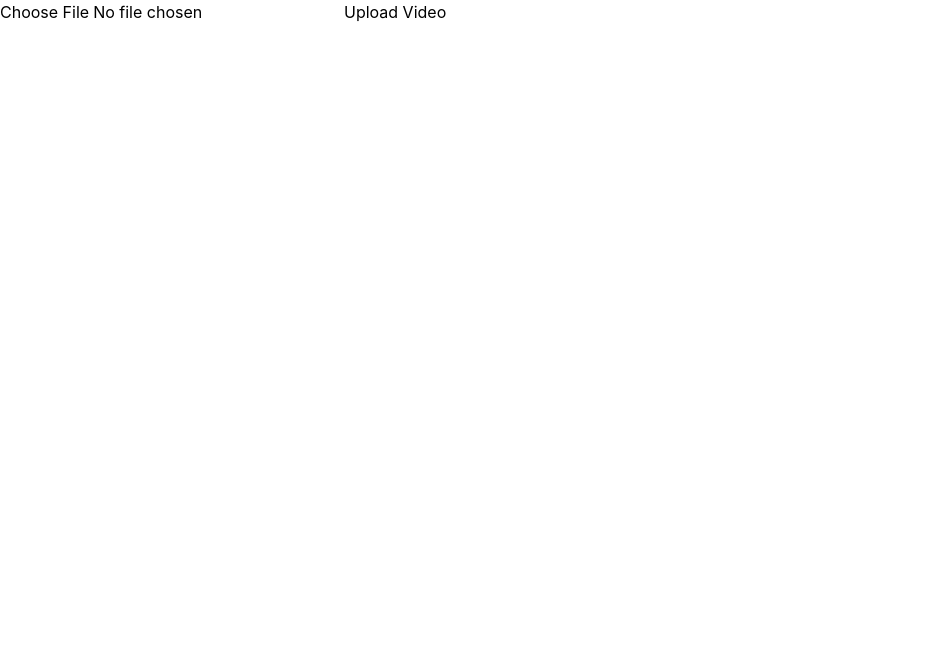
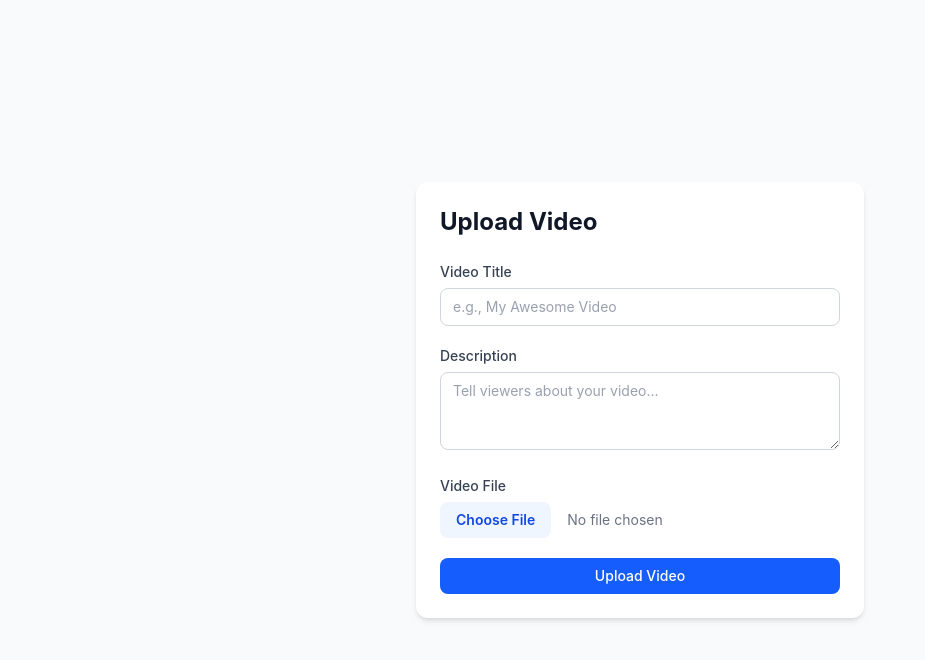
Before and after one commit to mentlly/Video-Streaming, a Next.js app in the folder frontend/: page /upload in a window 1280 px wide. Shown: the top 660 px of the page, without its empty margins (0-925 px from the left). Built offline with nearby package versions, Linux system fonts and the light colour scheme.

Commit message:
added title and description and some style using tailwind css

```diff
--- a/frontend/src/app/upload/page.tsx
+++ b/frontend/src/app/upload/page.tsx
@@ -4,18 +4,21 @@ import { useState } from 'react';
 
 export default function VideoUpload() {
   const [file, setFile] = useState<File | null>(null);
+  const [title, setTitle] = useState('');
+  const [description, setDescription] = useState('');
   const [status, setStatus] = useState('');
 
   const handleUpload = async (e: React.FormEvent) => {
     e.preventDefault();
     if (!file) return alert('Please select a video file first.');
+    if (!title.trim()) return alert('Please enter a title.');
 
-    // 1. Create the FormData instance
     const formData = new FormData();
 
-    // 2. Append the file (and any extra text data you want)
+    // Append the file and user-inputted text data
     formData.append('video', file);
-    formData.append('title', 'My Awesome Video');
+    formData.append('title', title);
+    formData.append('description', description);
 
     try {
       setStatus('Uploading...');
@@ -26,7 +29,11 @@ export default function VideoUpload() {
       });
 
       if (response.status === 200) {
-        setStatus('Upload successful!');
+        setStatus('Upload successful! 🎉');
+        // Optional: Clear form on success
+        setTitle('');
+        setDescription('');
+        setFile(null);
       } else {
         const errorText = await response.text();
         setStatus(errorText || 'Upload failed.');
@@ -38,14 +45,74 @@ export default function VideoUpload() {
   };
 
   return (
-    <form onSubmit={handleUpload}>
+    <div className="flex min-h-screen items-center justify-center bg-gray-50 p-4 dark:bg-gray-900">
+      <div className="w-full max-w-md rounded-xl bg-white p-6 shadow-md dark:bg-gray-800">
+        <h2 className="mb-6 text-2xl font-bold text-gray-900 dark:text-white">
+          Upload Video
+        </h2>
+
+        <form onSubmit={handleUpload} className="space-y-5">
+          {/* Title Input */}
+          <div>
+            <label className="mb-1.5 block text-sm font-medium text-gray-700 dark:text-gray-300">
+              Video Title
+            </label>
+            <input
+              type="text"
+              placeholder="e.g., My Awesome Video"
+              value={title}
+              onChange={(e) => setTitle(e.target.value)}
+              className="w-full rounded-lg border border-gray-300 bg-white px-3 py-2 text-sm text-gray-950 placeholder-gray-400 focus:border-blue-500 focus:outline-none focus:ring-1 focus:ring-blue-500 dark:border-gray-600 dark:bg-gray-700 dark:text-white dark:placeholder-gray-500"
+              required
+            />
+          </div>
+
+          {/* Description Input */}
+          <div>
+            <label className="mb-1.5 block text-sm font-medium text-gray-700 dark:text-gray-300">
+              Description
+            </label>
+            <textarea
+              placeholder="Tell viewers about your video..."
+              value={description}
+              onChange={(e) => setDescription(e.target.value)}
+              rows={3}
+              className="w-full rounded-lg border border-gray-300 bg-white px-3 py-2 text-sm text-gray-950 placeholder-gray-400 focus:border-blue-500 focus:outline-none focus:ring-1 focus:ring-blue-500 dark:border-gray-600 dark:bg-gray-700 dark:text-white dark:placeholder-gray-500"
+            />
+          </div>
+
+          {/* File input */}
+          <div>
+            <label className="mb-1.5 block text-sm font-medium text-gray-700 dark:text-gray-300">
+              Video File
+            </label>
             <input
               type="file"
               accept="video/*"
               onChange={(e) => setFile(e.target.files?.[0] || null)}
+              className="w-full text-sm text-gray-500 file:mr-4 file:rounded-lg file:border-0 file:bg-blue-50 file:px-4 file:py-2 file:text-sm file:font-semibold file:text-blue-700 hover:file:bg-blue-100 dark:text-gray-400 dark:file:bg-gray-700 dark:file:text-blue-400"
             />
-      <button type="submit">Upload Video</button>
-      <p>{status}</p>
+          </div>
+
+          {/* Submit Button */}
+          <button
+            type="submit"
+            className="w-full rounded-lg bg-blue-600 px-4 py-2 text-sm font-medium text-white transition-colors hover:bg-blue-700 focus:outline-none focus:ring-2 focus:ring-blue-500 focus:ring-offset-2 dark:bg-blue-500 dark:hover:bg-blue-600"
+          >
+            Upload Video
+          </button>
+
+          {/* Status Message */}
+          {status && (
+            <p className={`text-center text-sm font-medium ${
+              status.includes('successful') ? 'text-green-600 dark:text-green-400' :
+              status.includes('Uploading') ? 'text-blue-600 dark:text-blue-400' : 'text-red-600 dark:text-red-400'
+            }`}>
+              {status}
+            </p>
+          )}
         </form>
+      </div>
+    </div>
   );
 }
```
Lines whose indentation alone changed are shown as unchanged.
